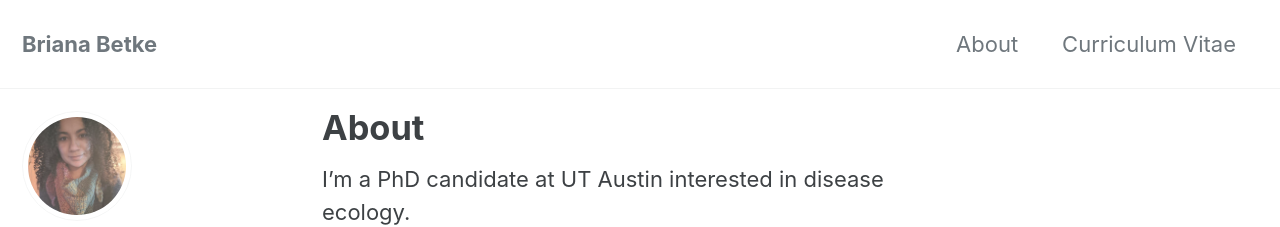
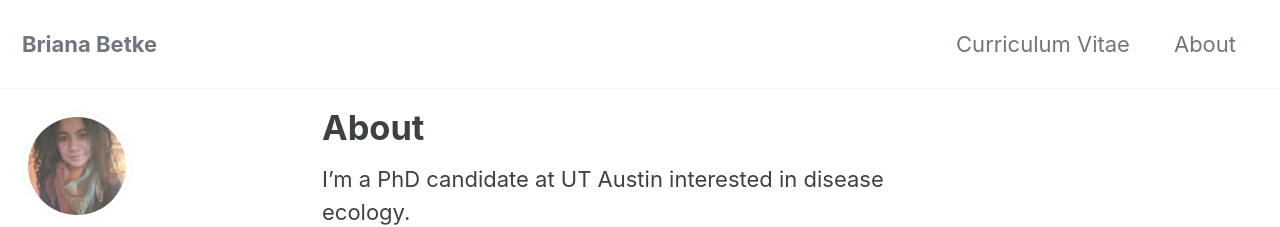
Before and after one commit to babetke/babetke.github.io, a Jekyll site: the page built from _pages/about.md, in a window 1280 px wide. Shown: the top 227 px of the page. Built offline with Jekyll 4.4.1, drawn with Linux system fonts in a browser that asks for light colours; cached includes are drawn as plain includes; some of the changed lines change nothing that is shown.

Commit message:
rearranging tabs

```diff
--- a/_data/navigation.yml
+++ b/_data/navigation.yml
@@ -1,10 +1,10 @@
 # main links
 main:
+  - title: "Curriculum Vitae"
+    url: /CV/
   - title: "About"
     url: /about/
-  - title: "Curriculum Vitae"
-    url: /CV/
-  # - title: "Sample Posts"
+  # - title: "Projects"
   #   url: /year-archive/
   # - title: "Sample Collections"
   #   url: /collection-archive/
```
